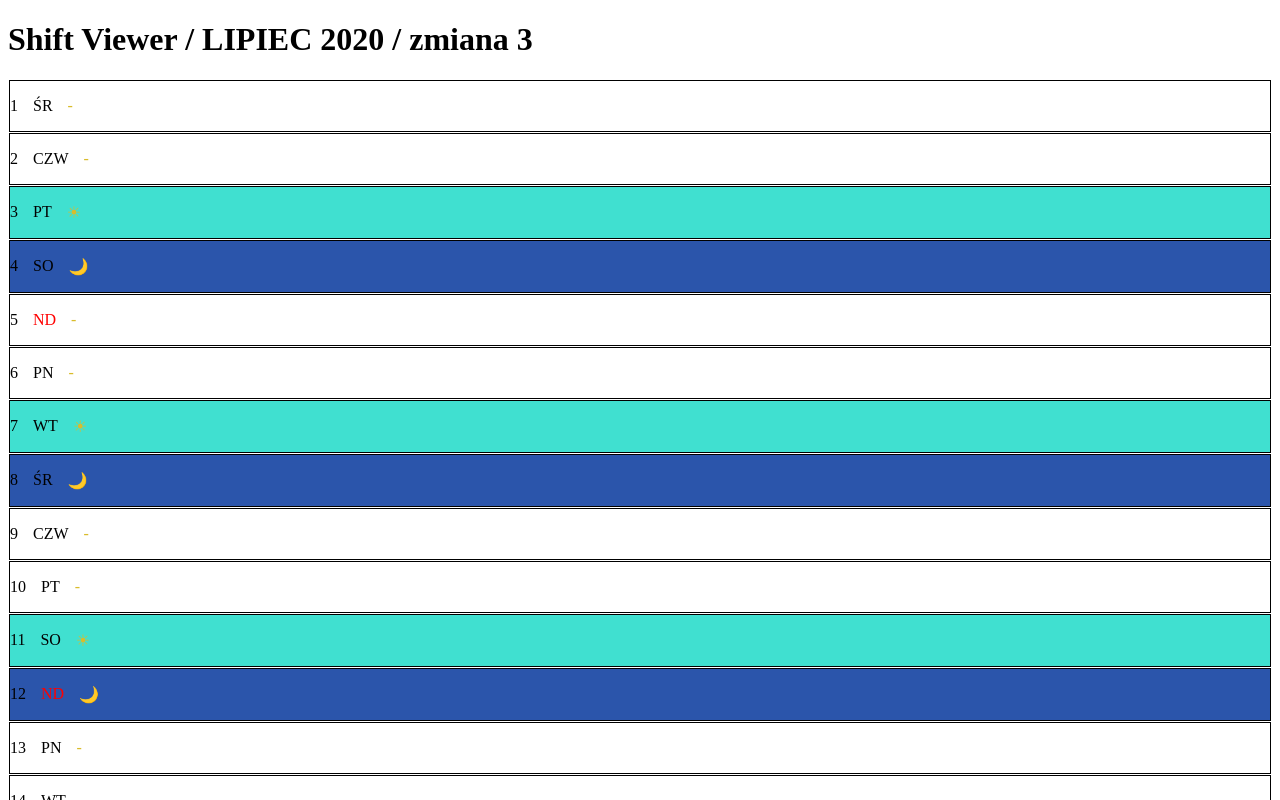
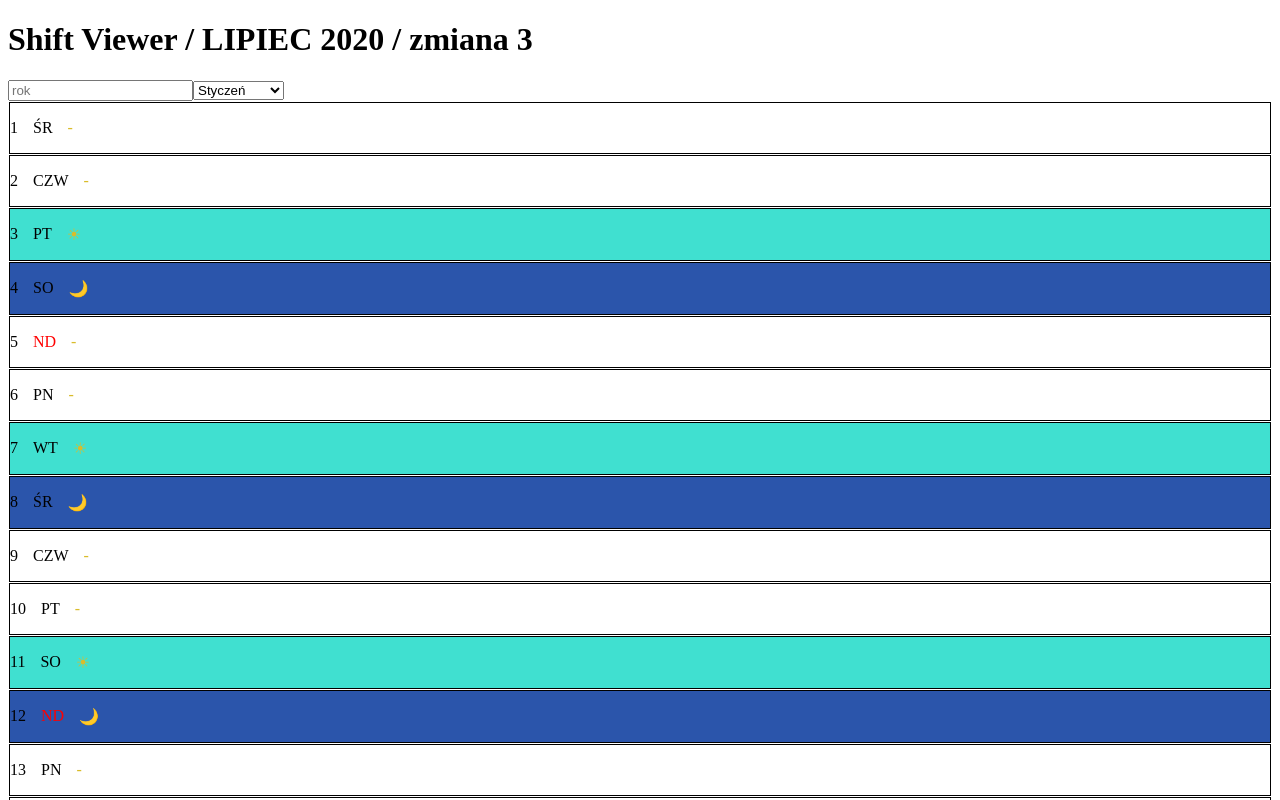
Before and after one commit to wiktorsachar/shift-viewer, a React (Create React App) app in the folder shift-viewer-v.1.0/: page / in a window 1280 px wide. Shown: the top 800 px of the page. Built offline with nearby package versions, Linux system fonts and the light colour scheme.

Commit message:
add date selector module

```diff
--- a/shift-viewer-v.1.0/src/components/Calendar/Calendar.js
+++ b/shift-viewer-v.1.0/src/components/Calendar/Calendar.js
@@ -1,12 +1,14 @@
 import React from "react";
 import DayBox from "../DayBox/DayBox";
 import Shifts from "../../services/shifts";
+import DateSelector from "../DateSelector/DateSelector"
 import "./Calendar.css";
 
 const Calendar = () => {
   const dutyMonth = Shifts.createShiftMonth(6, 2020, 3);
   return (
     <div>
+      <DateSelector />
       {dutyMonth.map((day, i) => (
         <DayBox date={day.date} duty={day.duty} key={i} />
       ))}
--- /dev/null
+++ b/shift-viewer-v.1.0/src/components/DateSelector/DateSelector.js
@@ -0,0 +1,31 @@
+import React from "react";
+
+const MonthSelector = () => {
+  return (
+    <select name="months" id="months">
+      <option value="0">Styczeń</option>
+      <option value="1">Luty</option>
+      <option value="2">Marzec</option>
+      <option value="3">Kwiecień</option>
+      <option value="4">Maj</option>
+      <option value="5">Czerwiec</option>
+      <option value="6">Lipiec</option>
+      <option value="7">Sierpień</option>
+      <option value="8">Wrzesień</option>
+      <option value="9">Październik</option>
+      <option value="10">Listopad</option>
+      <option value="11">Grudzień</option>
+    </select>
+  );
+};
+
+const DateSelector = () => {
+  return (
+    <div>
+      <input placeholder="rok"></input>
+      <MonthSelector />
+    </div>
+  );
+};
+
+export default DateSelector;
```
